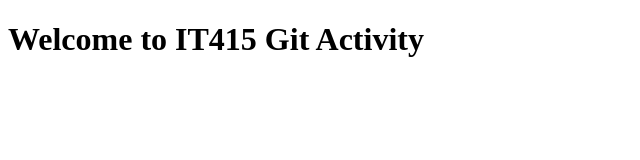
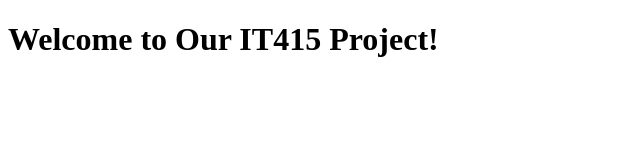
Before and after one commit to mayorangellyhksine/IT415-merge-conflict-demonstration, a plain HTML site: page index.html in a window 1280 px wide. Shown: the whole page, without its empty margins (0-640 px from the left). Drawn offline with Linux system fonts and the light colour scheme.

Commit message:
student B title

```diff
--- a/index.html
+++ b/index.html
@@ -4,6 +4,6 @@
     <title>IT415 Git Activity</title>
 </head>
 <body>
-    <h1>Welcome to IT415 Git Activity</h1>
+    <h1>Welcome to Our IT415 Project!</h1>
 </body>
 </html>
```
